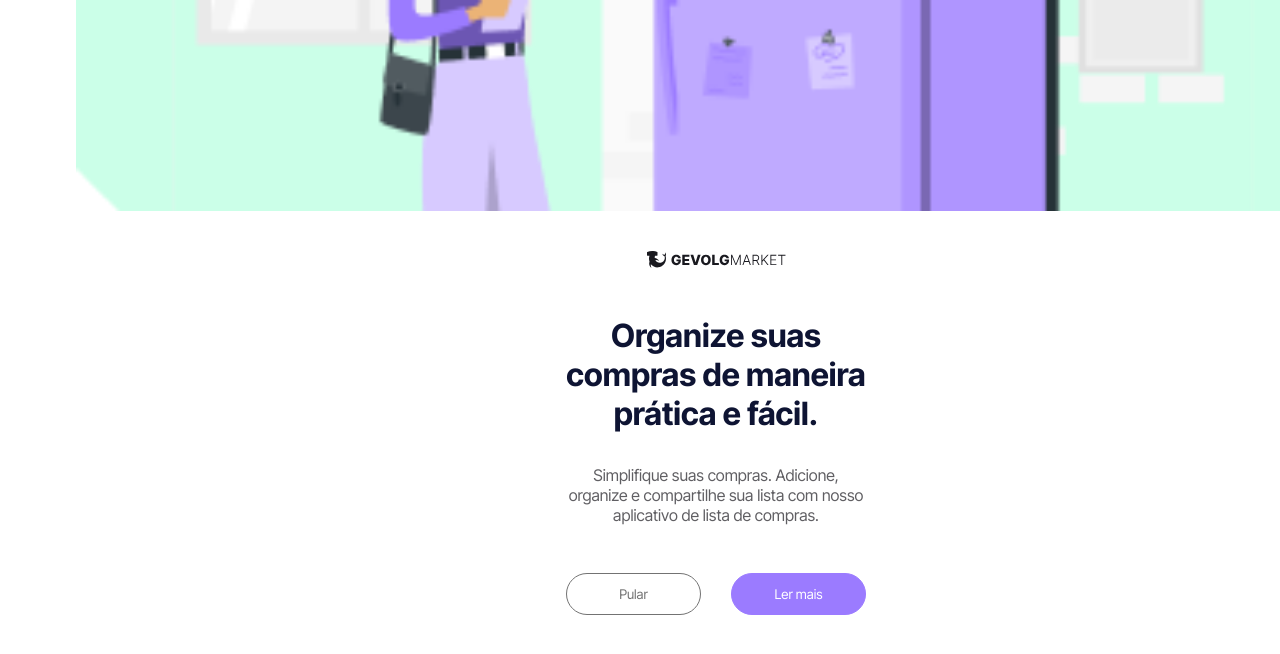
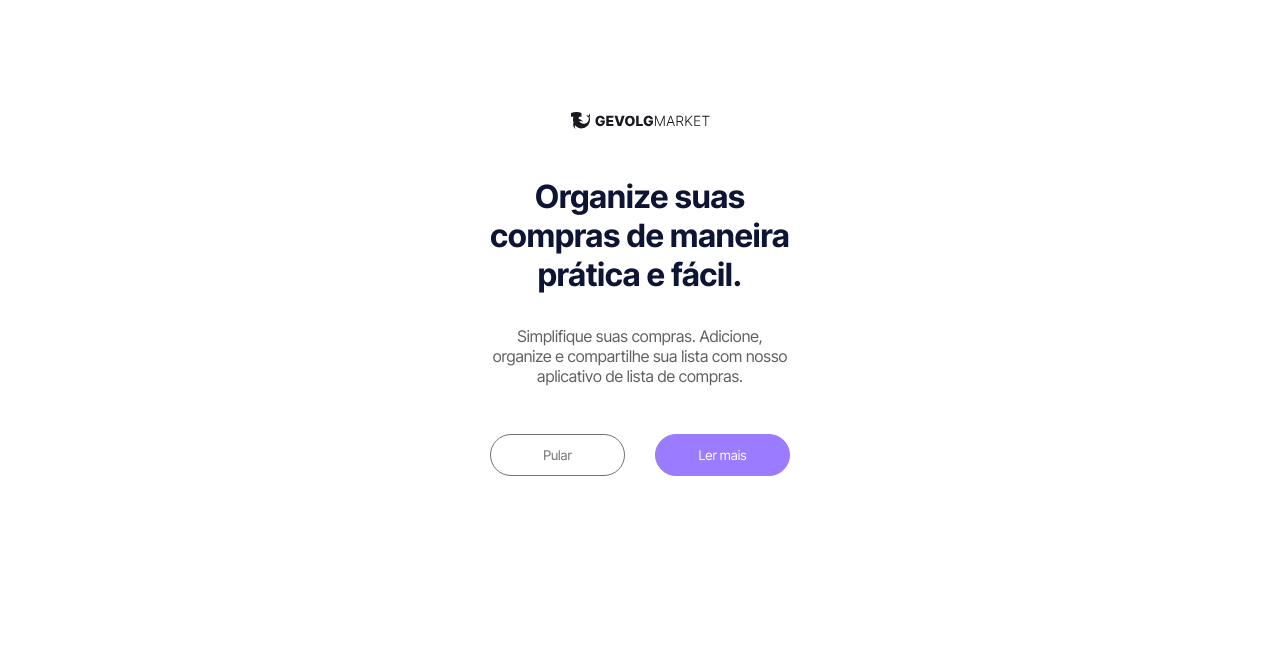
Before and after one commit to gevolgdev/gevolg-market, a React (Vite) app: page / in a window 1280 px wide. Shown: the top 654 px of the page. Built offline with nearby package versions, Linux system fonts and the light colour scheme.

Commit message:
Initial: Tirar foto em desktop

```diff
--- a/src/components/Initial/style.ts
+++ b/src/components/Initial/style.ts
@@ -8,10 +8,15 @@ export const Container = styled.div`
   position: fixed;
   width: 100%;
   height: 100vh;
+  left: 0;
   display: flex;
   flex-direction: column;
   z-index: 98;
   background: white;
+
+  @media (min-width: 1128px) {
+    padding-top: 5rem;
+  }
 
   .infos {
     display: flex;
@@ -73,10 +78,14 @@ export const Buttons = styled.div`
 `;
 
 export const Background = styled.div<ImagesProps>`
-  width: 100%;
+  max-width: 1128px;
   height: 300px;
   background: ${({image}) => `url(${image}) no-repeat`};
   background-size: cover;
   background-position: center;
   margin-bottom: .5rem;
+
+  @media (min-width: 1128px) {
+    display: none;
+  }
 `;
```
